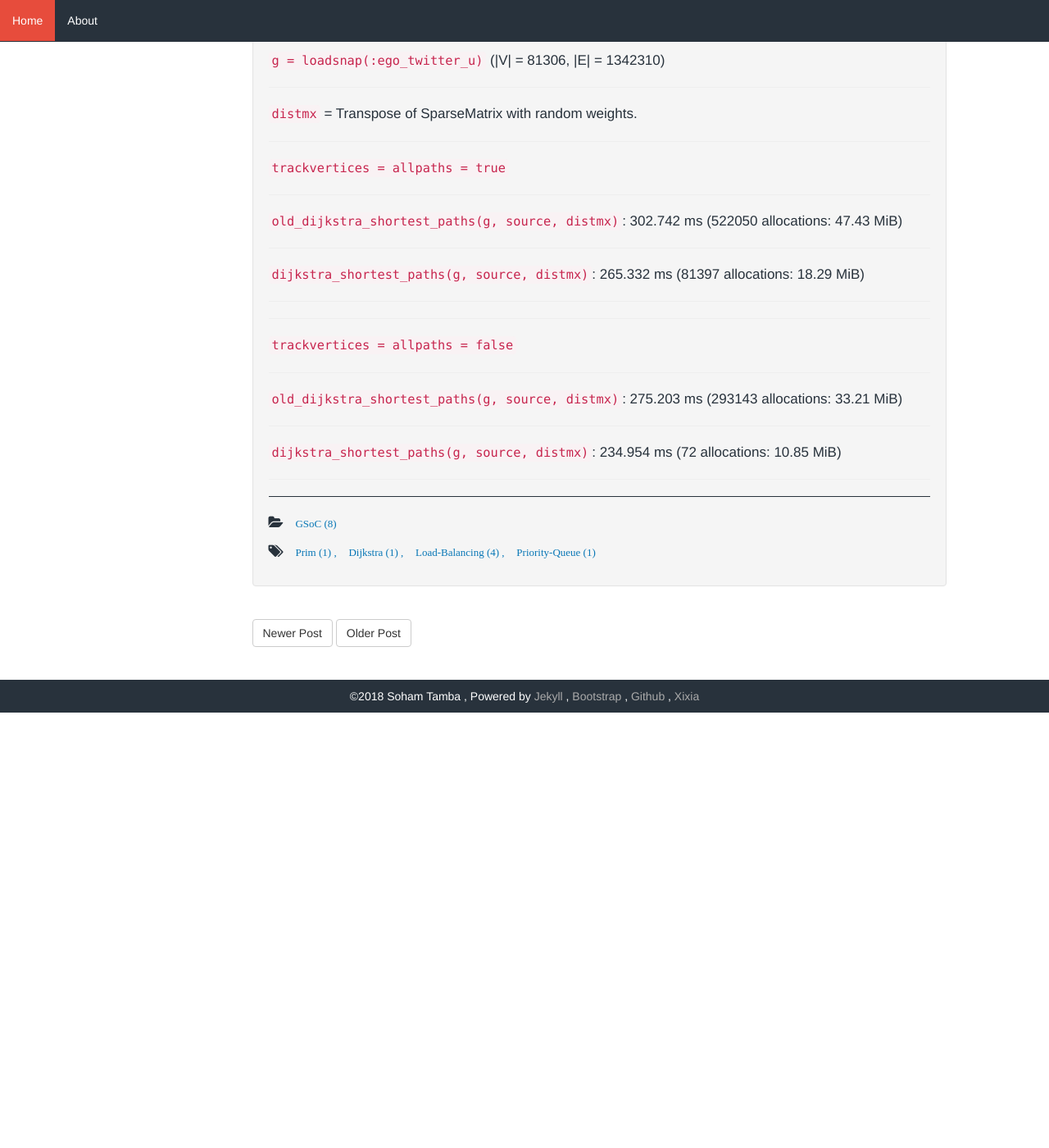
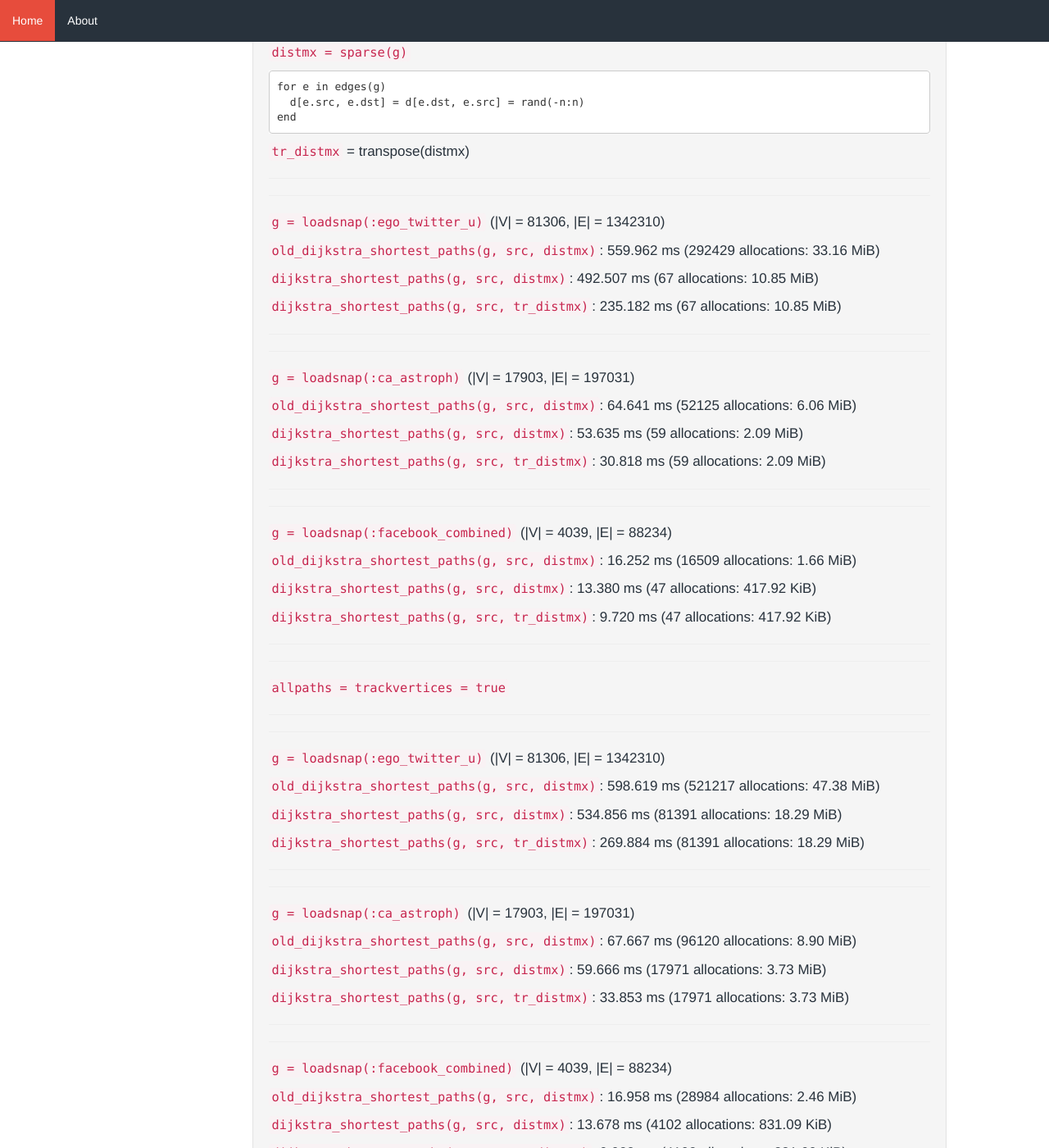
Before and after one commit to SohamTamba/GSoC, a Jekyll site: the page built from _posts/2018-07-09-weeks-7-to-8.markdown, in a window 1280 px wide and 1400 px high, scrolled down 6458 px. Shown: the whole window at 82% size. Built offline with Jekyll 4.4.1, drawn with Linux system fonts in a browser that asks for light colours; before the commit the page ends 7327 px from its top, so only the background shows below that; some of the changed text lies outside the part shown.

Commit message:
Benchmark 3 graphs

````diff
--- a/_posts/2018-07-09-weeks-7-to-8.markdown
+++ b/_posts/2018-07-09-weeks-7-to-8.markdown
@@ -208,19 +208,41 @@ when you dequeue a vertex from the priority queue.
 ### Benchmarks
 
 ---
+`distmx = sparse(g)`
+
+```
+for e in edges(g)
+  d[e.src, e.dst] = d[e.dst, e.src] = rand(-n:n)
+end
+```
+
+---
+---
+
 `g = loadsnap(:ego_twitter_u)` (|V| = 81306, |E| = 1342310)
 
-`distmx` = Sparse Matrix with random weights.
-
----
-
 `old_prim(g, distmx)`:  1.743 s (5274021 allocations: 132.38 MiB)
-
----
 
 `prim(g, distmx)`:  228.200 ms (802705 allocations: 20.28 MiB)
 
 ---
+---
+
+`g = loadsnap(:ca_astroph)` (|V| = 17903, |E| = 197031)
+
+`old_prim(g, distmx)`:  149.062 ms (768457 allocations: 19.39 MiB)
+
+`prim(g, distmx)`:  37.570 ms (197234 allocations: 4.59 MiB)
+
+---
+---
+
+`g = loadsnap(:facebook_combined)` (|V| = 4039, |E| = 88234)
+
+`old_prim(g, distmx)`:  41.353 ms (340348 allocations: 8.59 MiB)
+
+`prim(g, distmx)`:  10.230 ms (45947 allocations: 973.91 KiB)
+
 
 ## 4. Improved implementation of Dijkstra's SSSP
 
@@ -230,25 +252,6 @@ Matrices in Julia are usually collumn-major. i.e. it is MUCH more efficient to i
 Due to the conventional format of the distance matrix (`distmx[i, j] = weight of edge i -> j`), the code iterates over the row.
 We decided to instruct the user in the performance docs to use
 a `Transpose` (which is row-major) type matrix to represent the distance matrix.
-
-### Benchmarks
-
----
-`g = loadsnap(:ego_twitter_u)` (|V| = 81306, |E| = 1342310)
-`source = 1`
-
----
----
-
-`distmx` of type `SparseMatrixCSC{Float64,Int64}`
-`disjkstra_shortest_paths(g, source, distmx)` : 527.681 ms (292673 allocations: 32.86 MiB)
-
----
-
-`distmx` of type `Transpose{Float64,SparseArrays.SparseMatrixCSC{Float64,Int64}}`:
-`disjkstra_shortest_paths(g, source, distmx)` : 259.203 ms (292673 allocations: 32.86 MiB)
-
----
 
 ### II. Optimise Collecting additional data.
 
@@ -263,7 +266,7 @@ Eg.
 
 I replaced
 {% highlight julia %}
-function dijkstra(g::AbstractGraph, source::Integer, distmx::AbstractMatrix)  # allpaths = true
+function old_dijkstra(g::AbstractGraph, source::Integer, distmx::AbstractMatrix)  # allpaths = true
     dists = fill(typemax(eltype(g)), nv(g))
     dists[source] = 0
     pq = make_priorityqueue(dists)
@@ -326,39 +329,85 @@ I was able to obtain a speed up by re-using arrays. I simply replaced `preds[v]
 ### Benchmarks
 
 ---
-`source = 1`
+`src = 1`
 
+`distmx = sparse(g)`
+
+```
+for e in edges(g)
+  d[e.src, e.dst] = d[e.dst, e.src] = rand(-n:n)
+end
+```
+
+`tr_distmx` = transpose(distmx)
+
+---
 ---
 
 `g = loadsnap(:ego_twitter_u)` (\|V\| = 81306, \|E\| = 1342310)
 
----
+`old_dijkstra_shortest_paths(g, src, distmx)`:  559.962 ms (292429 allocations: 33.16 MiB)
 
-`distmx` = Transpose of SparseMatrix with random weights.
+`dijkstra_shortest_paths(g, src, distmx)`:  492.507 ms (67 allocations: 10.85 MiB)
 
----
-
-`trackvertices = allpaths = true`
-
----
-
-`old_dijkstra_shortest_paths(g, source, distmx)`: 302.742 ms (522050 allocations: 47.43 MiB)
-
----
-
-`dijkstra_shortest_paths(g, source, distmx)`: 265.332 ms (81397 allocations: 18.29 MiB)
+`dijkstra_shortest_paths(g, src, tr_distmx)`:  235.182 ms (67 allocations: 10.85 MiB)
 
 ---
 ---
 
-`trackvertices = allpaths = false`
+`g = loadsnap(:ca_astroph)` (\|V\| = 17903, \|E\| = 197031)
+
+`old_dijkstra_shortest_paths(g, src, distmx)`:  64.641 ms (52125 allocations: 6.06 MiB)
+
+`dijkstra_shortest_paths(g, src, distmx)`:  53.635 ms (59 allocations: 2.09 MiB)
+
+`dijkstra_shortest_paths(g, src, tr_distmx)`:  30.818 ms (59 allocations: 2.09 MiB)
 
 ---
+---
 
-`old_dijkstra_shortest_paths(g, source, distmx)`: 275.203 ms (293143 allocations: 33.21 MiB)
+`g = loadsnap(:facebook_combined)` (\|V\| = 4039, \|E\| = 88234)
+
+`old_dijkstra_shortest_paths(g, src, distmx)`:  16.252 ms (16509 allocations: 1.66 MiB)
+
+`dijkstra_shortest_paths(g, src, distmx)`:  13.380 ms (47 allocations: 417.92 KiB)
+
+`dijkstra_shortest_paths(g, src, tr_distmx)`: 9.720 ms (47 allocations: 417.92 KiB)
 
 ---
+---
 
-`dijkstra_shortest_paths(g, source, distmx)`: 234.954 ms (72 allocations: 10.85 MiB)
+`allpaths = trackvertices = true`
 
 ---
+---
+
+`g = loadsnap(:ego_twitter_u)` (\|V\| = 81306, \|E\| = 1342310)
+
+`old_dijkstra_shortest_paths(g, src, distmx)`:  598.619 ms (521217 allocations: 47.38 MiB)
+
+`dijkstra_shortest_paths(g, src, distmx)`:  534.856 ms (81391 allocations: 18.29 MiB)
+
+`dijkstra_shortest_paths(g, src, tr_distmx)`:  269.884 ms (81391 allocations: 18.29 MiB)
+
+---
+---
+
+`g = loadsnap(:ca_astroph)` (\|V\| = 17903, \|E\| = 197031)
+
+`old_dijkstra_shortest_paths(g, src, distmx)`:  67.667 ms (96120 allocations: 8.90 MiB)
+
+`dijkstra_shortest_paths(g, src, distmx)`:  59.666 ms (17971 allocations: 3.73 MiB)
+
+`dijkstra_shortest_paths(g, src, tr_distmx)`:  33.853 ms (17971 allocations: 3.73 MiB)
+
+---
+---
+
+`g = loadsnap(:facebook_combined)` (\|V\| = 4039, \|E\| = 88234)
+
+`old_dijkstra_shortest_paths(g, src, distmx)`:  16.958 ms (28984 allocations: 2.46 MiB)
+
+`dijkstra_shortest_paths(g, src, distmx)`:  13.678 ms (4102 allocations: 831.09 KiB)
+
+`dijkstra_shortest_paths(g, src, tr_distmx)`:  9.922 ms (4102 allocations: 831.09 KiB)
--- a/_posts/2018-07-23-weeks-9-to-10.markdown
+++ b/_posts/2018-07-23-weeks-9-to-10.markdown
@@ -419,16 +419,16 @@ during a level exploration **will** be considered unexplored by the other thread
 
 ---
 
-`gdistances(g, sources)`:  13.190 ms (8 allocations: 1.87 MiB)
+`gdistances(g, sources)`:  13.741 ms (6 allocations: 1.25 MiB
 
 ---
 
-`parallel_distances(g, sources)`:  13.645 ms (29 allocations: 4.36 MiB)
+`parallel_distances(g, sources)`:  13.046 ms (26 allocations: 3.88 MiB)
 
 ---
 
 As you can see, BFS on `g = random_regular_graph(200000, 400)` obtained a good speed up while BFS on
-`g = loadsnap(:ego_twitter_u)` showed a negligible slow down. This is likely because the `random_regular_graph` had better partitioning.
+`g = loadsnap(:ego_twitter_u)` showed almost no difference. This is likely because the `random_regular_graph` had better partitioning.
 
 ## 5. Lock-free parallel BFS with dynamic load balancing
 
````
Also changed, not shown: other parts of _posts/2018-07-09-weeks-7-to-8.markdown (+1 -1 lines), _posts/2018-05-26-weeks-1-to-2.markdown (+24 -3 lines), _posts/2018-06-25-weeks-5-to-6.markdown (+17 -19 lines), _posts/2018-08-06-weeks-11-to-12.markdown (+77 -30 lines).
